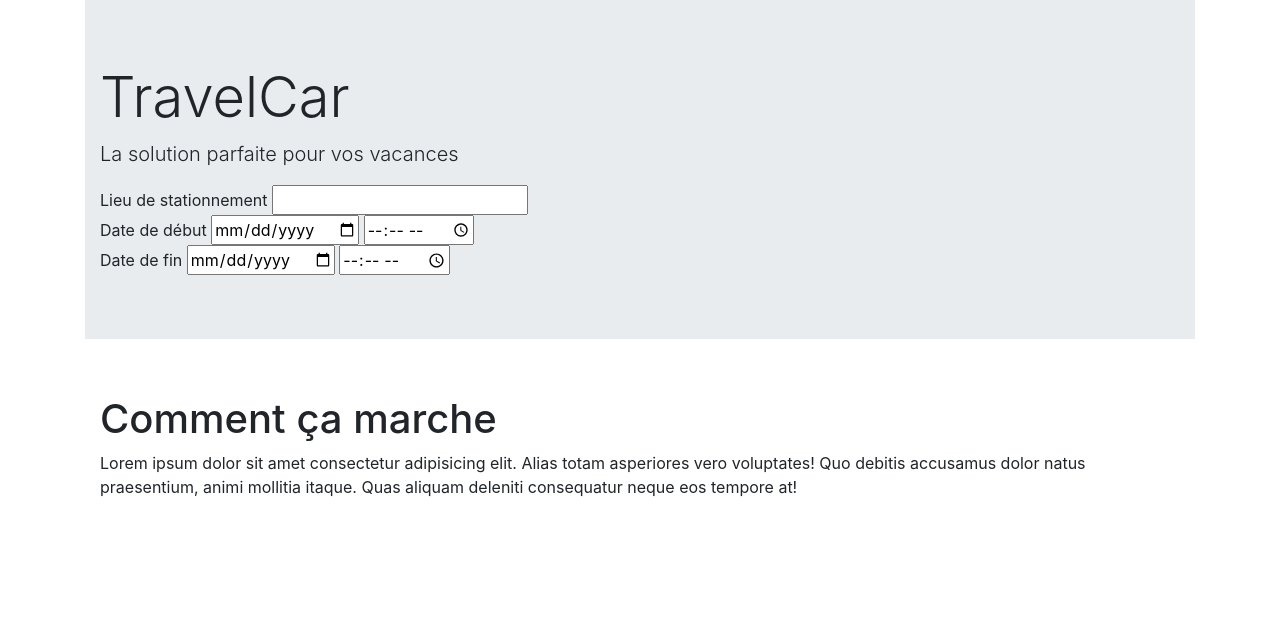
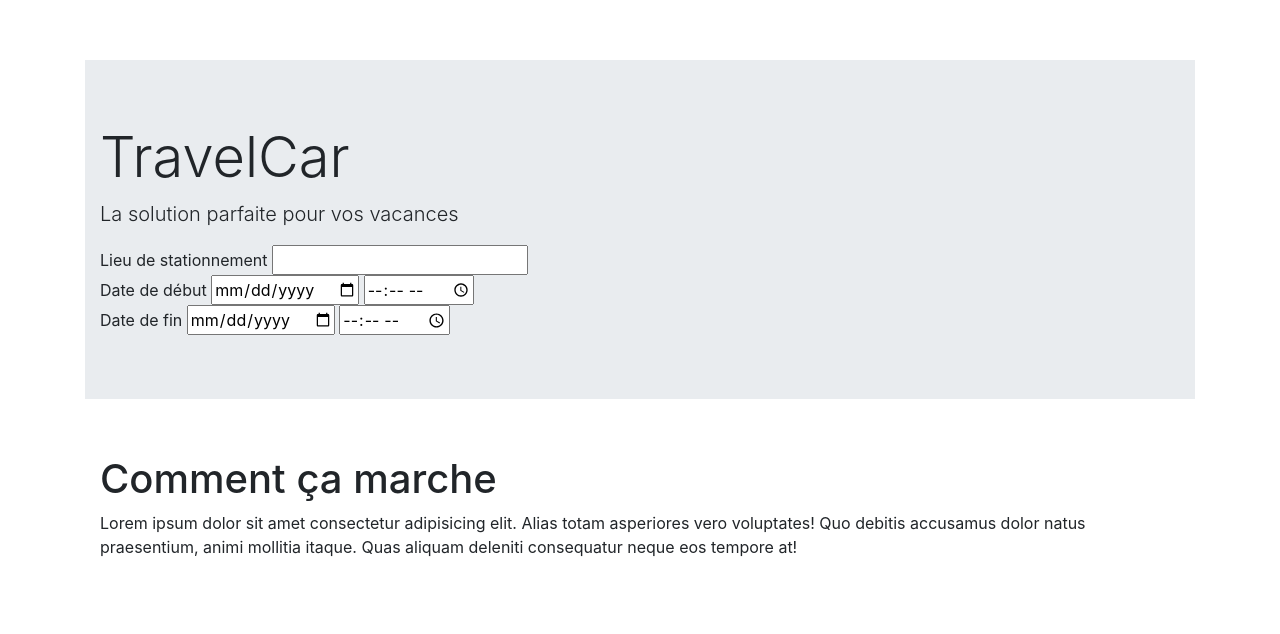
Before and after one commit to swve/travelcar, a Symfony app: template templates/home/index.html.twig in a window 1280 px wide. Shown: the part 56-690 px from the top of the page. Run offline with Twig, Linux system fonts and the light colour scheme; the template is opened without the code that fills it, so the values that code supplies are empty; some libraries are stand-ins or nearby versions.

Commit message:
Add padding to container div

```diff
--- a/templates/base.html.twig
+++ b/templates/base.html.twig
@@ -56,7 +56,8 @@
             {% endif %}
         </div>
     </nav>
-    <div class="container">
+
+    <div class="container" style="padding-top:60px; padding-bottom: 60px;">
     {% block body %}{% endblock %}
     </div>
     {% block javascripts %}{% endblock %}
```
